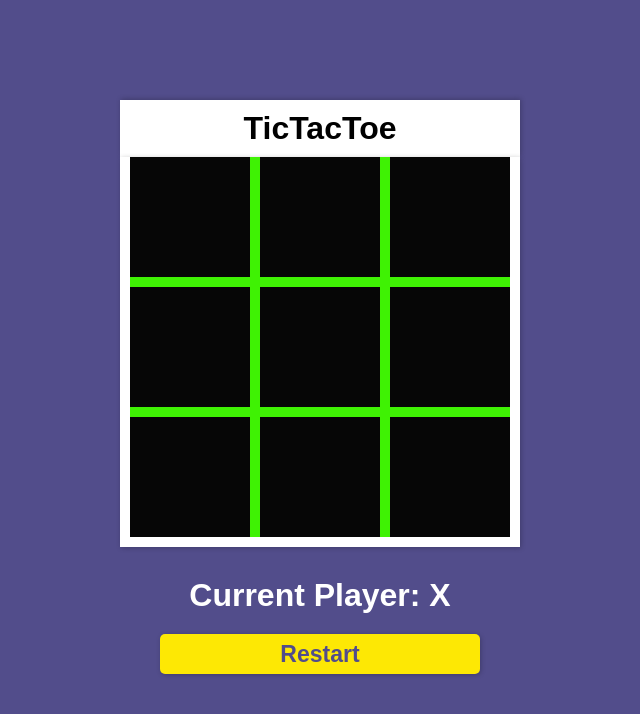
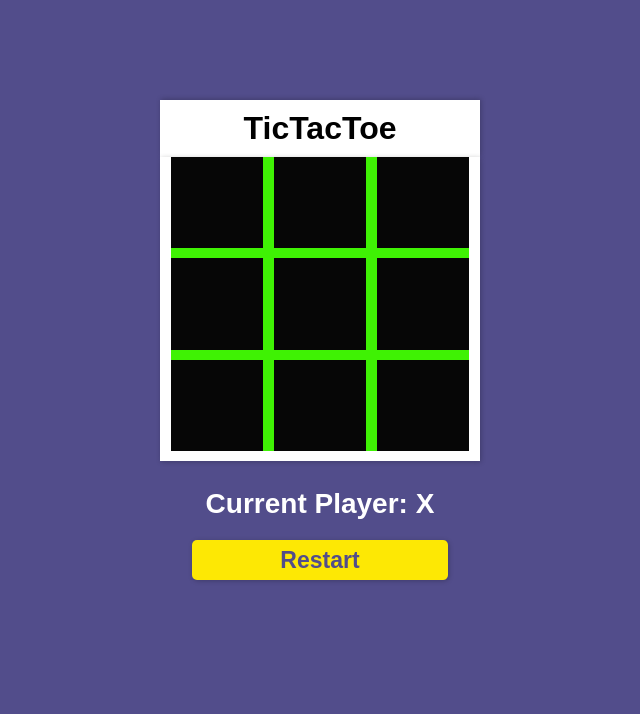
Before and after one commit to ElimarLucena/Tic-Tac-Toe, a React (Create React App) app in the folder tic-tac-toe/: page /tictactoe in a window 768 px wide. Shown: the top 714 px of the page, without its empty margins (64-704 px from the left). Built offline with nearby package versions, Linux system fonts and the light colour scheme; the HTML template or start-up script is replaced by a standard one.

Commit message:
style: responsiveness for ipads and tablets

```diff
--- a/tic-tac-toe/src/Pages/TicTacToe/style.css
+++ b/tic-tac-toe/src/Pages/TicTacToe/style.css
@@ -146,7 +146,47 @@
   color: rgb(63, 242, 4);
 }
 
-/* for mobile phones */
+@media screen and (max-width: 768px) and (min-width: 481px) {
+  .main-container {
+    padding-top: 100px;
+  }
+
+  .game-container {
+    width: 320px;
+  }
+
+  .box {
+    width: 91.40px;
+    height: 91.40px;
+  }
+
+  .X {
+    font-size: 40px;
+  }
+
+  .O {
+    font-size: 40px;
+  }
+
+  .currPlayer {
+    margin-top: 7px;
+    font-size: 28px;
+  }
+
+  .winner-again {
+    grid-template-columns: 1fr 320px 1fr;
+  }
+
+  .winner {
+    margin-top: 7px;
+    font-size: 28px;
+  }
+
+  .try-again {
+    margin-top: 7px;
+    font-size: 28px;
+  }
+}
 
 @media screen and (max-width: 480px) and (min-width: 401px) {
   .main-container {
```
